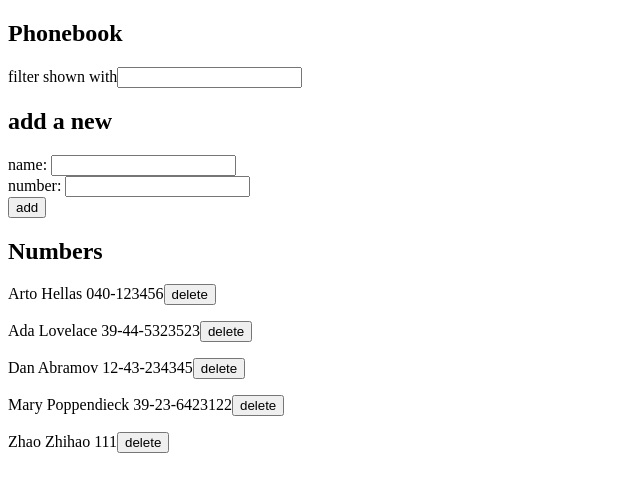
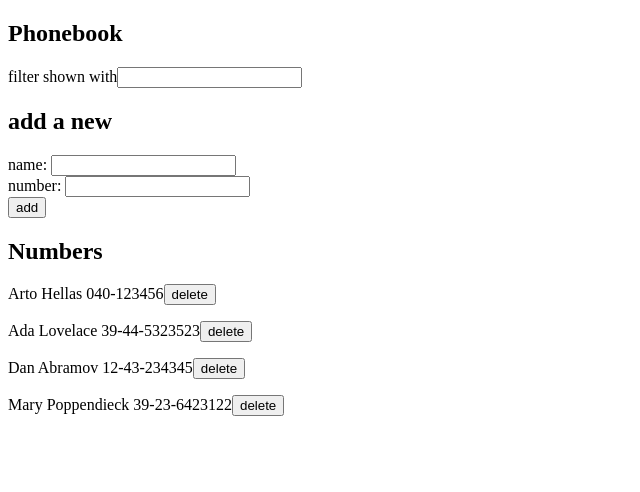
Before and after one commit to OldDog-Z124/phonebook, a React (Create React App) app: page / in a window 1280 px wide. Shown: the top 492 px of the page, without its empty margins (0-640 px from the left). Built offline with nearby package versions, Linux system fonts and the light colour scheme; data requests are answered from the project's data file.

Commit message:
normal version

```diff
--- a/db.json
+++ b/db.json
@@ -19,11 +19,6 @@
       "name": "Mary Poppendieck",
       "number": "39-23-6423122",
       "id": 4
-    },
-    {
-      "name": "Zhao Zhihao",
-      "number": "111",
-      "id": 5
     }
   ]
 }
--- a/src/components/Notification.js
+++ b/src/components/Notification.js
@@ -1,6 +1,8 @@
 const Notification = ({message, type}) => {
+
+  if (!message) return null
+
   console.log(message)
-  if (!message) return null
 
   const style = {
     padding: '10px 20px',
```
